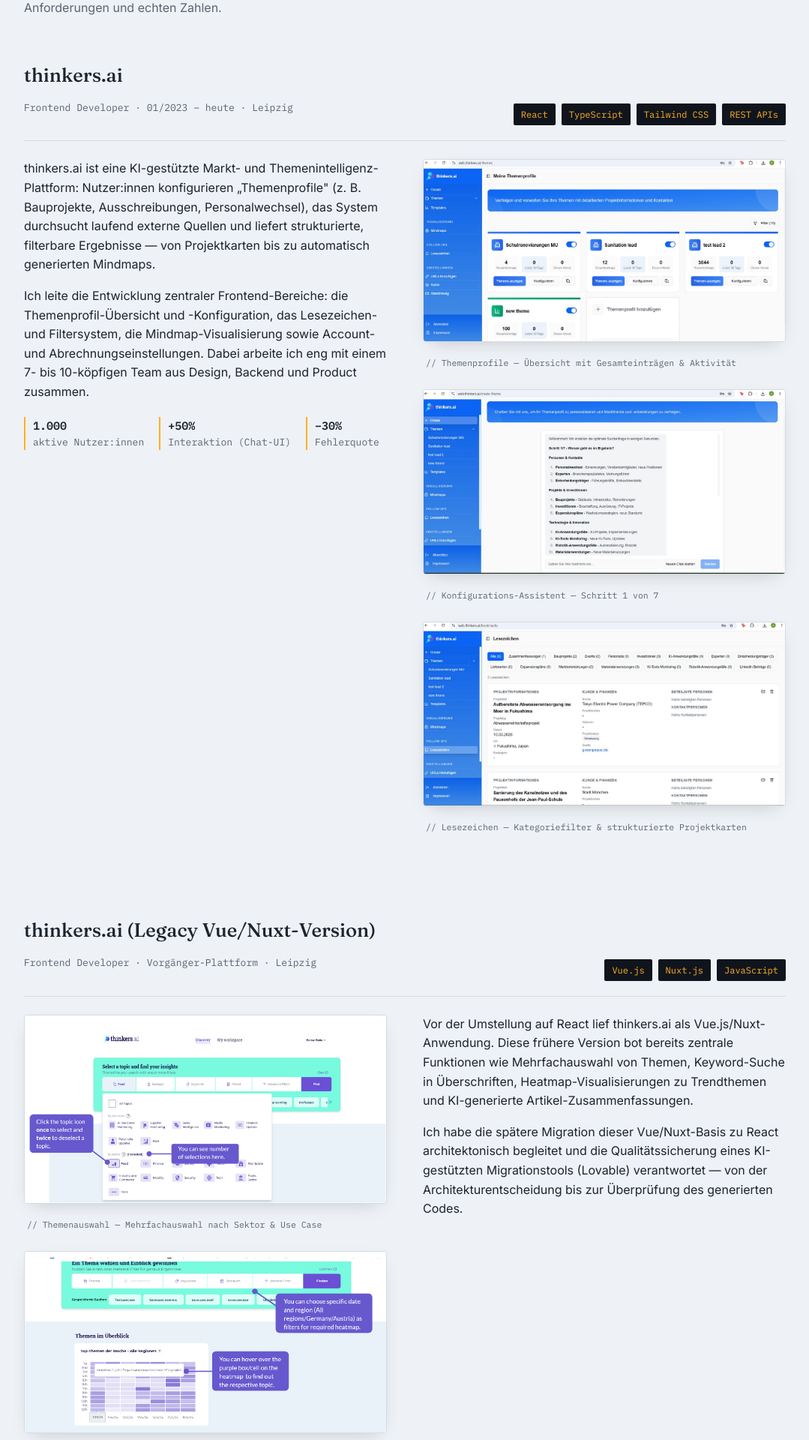
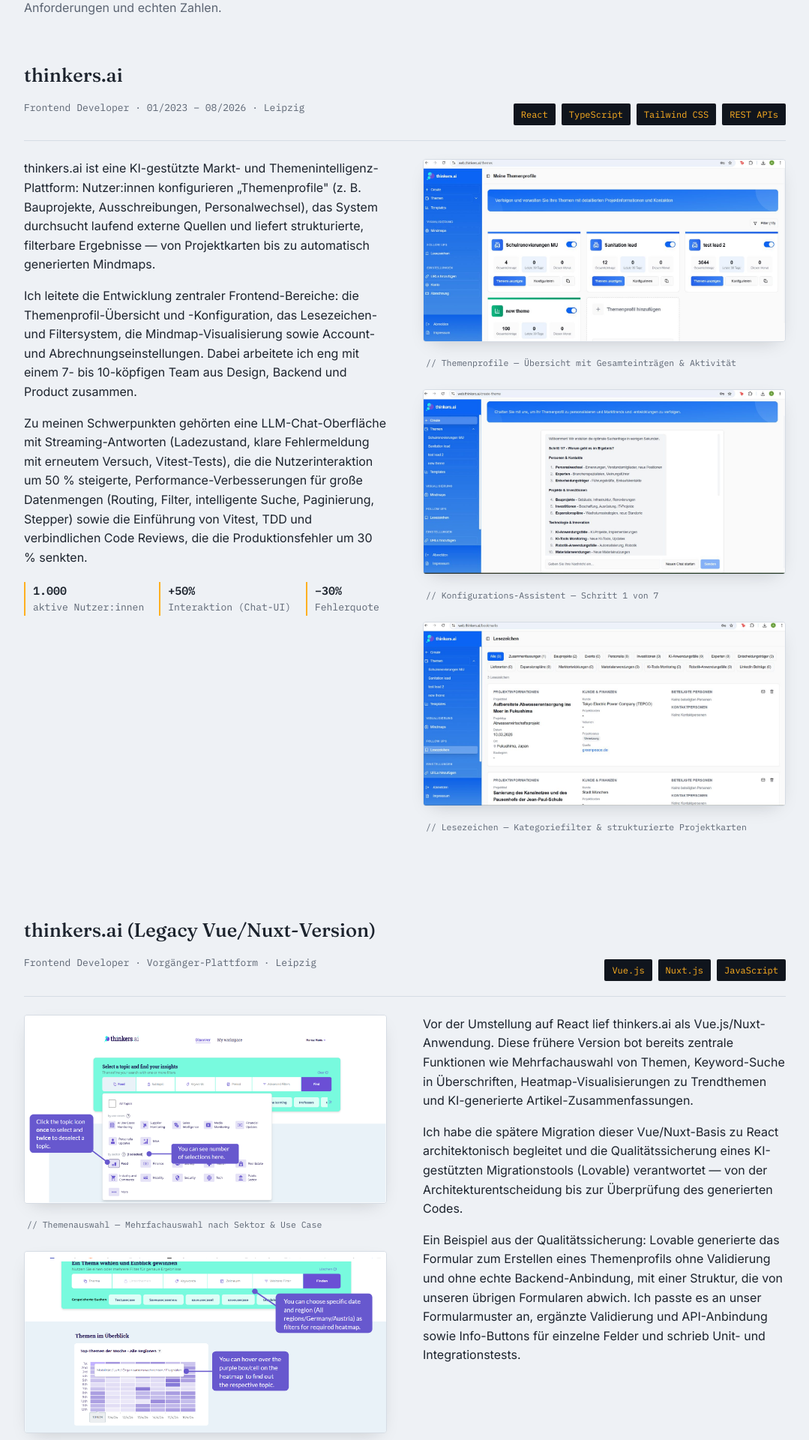
Before and after one commit to AnjaliKunder97/anjali-portfolio, a React (Vite) app: page / in a window 1280 px wide. Shown: the part 1160-3080 px from the top of the page at 75% size, without its empty margins (100-1179 px from the left). Built offline with nearby package versions, Linux system fonts and the light colour scheme; the HTML template or start-up script is replaced by a standard one.

Commit message:
Update thinkers.ai entries in the portfolio

```diff
--- a/src/data.ts
+++ b/src/data.ts
@@ -22,11 +22,12 @@ export const metrics: Metric[] = [
 export const caseStudies: CaseStudy[] = [
   {
     title: 'thinkers.ai',
-    meta: 'Frontend Developer · 01/2023 – heute · Leipzig',
+    meta: 'Frontend Developer · 01/2023 – 08/2026 · Leipzig',
     stack: ['React', 'TypeScript', 'Tailwind CSS', 'REST APIs'],
     paragraphs: [
       'thinkers.ai ist eine KI-gestützte Markt- und Themenintelligenz-Plattform: Nutzer:innen konfigurieren „Themenprofile" (z. B. Bauprojekte, Ausschreibungen, Personalwechsel), das System durchsucht laufend externe Quellen und liefert strukturierte, filterbare Ergebnisse — von Projektkarten bis zu automatisch generierten Mindmaps.',
-      'Ich leite die Entwicklung zentraler Frontend-Bereiche: die Themenprofil-Übersicht und -Konfiguration, das Lesezeichen- und Filtersystem, die Mindmap-Visualisierung sowie Account- und Abrechnungseinstellungen. Dabei arbeite ich eng mit einem 7- bis 10-köpfigen Team aus Design, Backend und Product zusammen.',
+      'Ich leitete die Entwicklung zentraler Frontend-Bereiche: die Themenprofil-Übersicht und -Konfiguration, das Lesezeichen- und Filtersystem, die Mindmap-Visualisierung sowie Account- und Abrechnungseinstellungen. Dabei arbeitete ich eng mit einem 7- bis 10-köpfigen Team aus Design, Backend und Product zusammen.',
+      'Zu meinen Schwerpunkten gehörten eine LLM-Chat-Oberfläche mit Streaming-Antworten (Ladezustand, klare Fehlermeldung mit erneutem Versuch, Vitest-Tests), die die Nutzerinteraktion um 50 % steigerte, Performance-Verbesserungen für große Datenmengen (Routing, Filter, intelligente Suche, Paginierung, Stepper) sowie die Einführung von Vitest, TDD und verbindlichen Code Reviews, die die Produktionsfehler um 30 % senkten.'
     ],
     inlineStats: [
       { value: '1.000', label: 'aktive Nutzer:innen' },
@@ -58,6 +59,7 @@ export const caseStudies: CaseStudy[] = [
     paragraphs: [
       'Vor der Umstellung auf React lief thinkers.ai als Vue.js/Nuxt-Anwendung. Diese frühere Version bot bereits zentrale Funktionen wie Mehrfachauswahl von Themen, Keyword-Suche in Überschriften, Heatmap-Visualisierungen zu Trendthemen und KI-generierte Artikel-Zusammenfassungen.',
       'Ich habe die spätere Migration dieser Vue/Nuxt-Basis zu React architektonisch begleitet und die Qualitätssicherung eines KI-gestützten Migrationstools (Lovable) verantwortet — von der Architekturentscheidung bis zur Überprüfung des generierten Codes.',
+      'Ein Beispiel aus der Qualitätssicherung: Lovable generierte das Formular zum Erstellen eines Themenprofils ohne Validierung und ohne echte Backend-Anbindung, mit einer Struktur, die von unseren übrigen Formularen abwich. Ich passte es an unser Formularmuster an, ergänzte Validierung und API-Anbindung sowie Info-Buttons für einzelne Felder und schrieb Unit- und Integrationstests.'
     ],
     screenshots: [
       {
```
